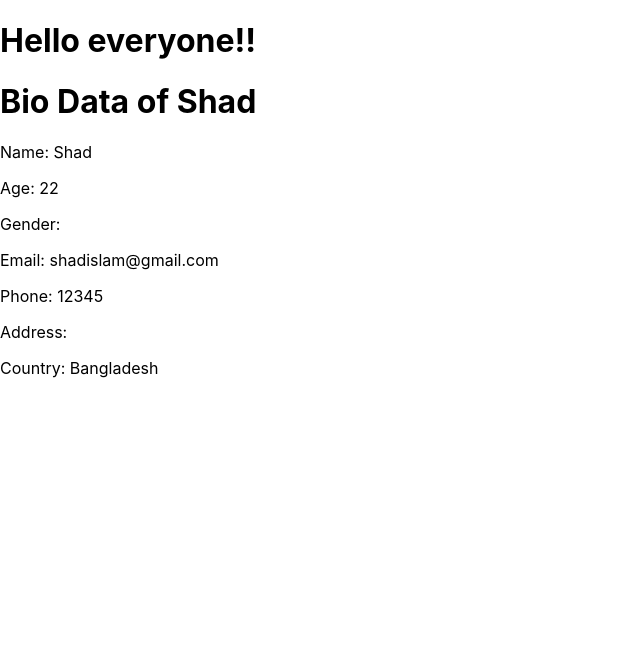
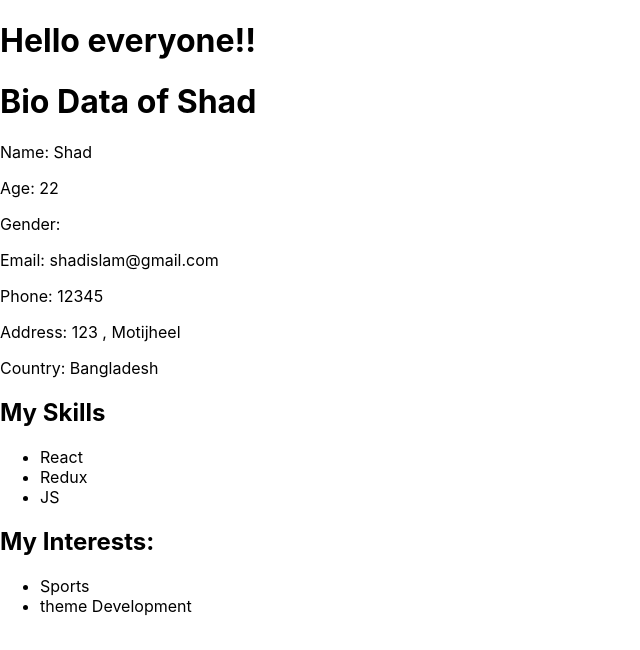
Before and after one commit to Shad-Islam/React-Practice, a React (Create React App) app: page / in a window 1280 px wide. Shown: the top 650 px of the page, without its empty margins (0-640 px from the left). Built offline with nearby package versions, Linux system fonts and the light colour scheme.

Commit message:
Add all the components

```diff
--- a/src/App.js
+++ b/src/App.js
@@ -6,15 +6,7 @@ function App() {
   return (
     <>
       <Test name="everyone" />
-      <BioData
-        name="Shad"
-        age={22}
-        grnder="male"
-        email="shadislam@gmail.com"
-        phone="12345"
-        Address="123 , Motijheel"
-        country="Bangladesh"
-      />
+      <BioData />
     </>
   );
 }
--- a/src/components/BioData.jsx
+++ b/src/components/BioData.jsx
@@ -1,48 +1,21 @@
-// const BioData = (props) => {
-//   console.log(props, "props");
-//   return (
-//     <div className="bio-data">
-//       {/* <PersonalInfo /> */}
-//       <div className="personal-info">
-//         <h1>Bio Data of {props.name}</h1>
-//         <p>Name: {props.name}</p>
-//         <p>Age: {props.age}</p>
-//         <p>Gender: {props.gender}</p>
-//         <p>Email: {props.email}</p>
-//         {props.phone && <p>Phone: {props.phone}</p>}
-//         <p>Address: {props.address}</p>
-//         <p>Country: {props.country}</p>
-//       </div>
-//       <div className="skills">
-//         <h2>My Skills</h2>
-//         <ul>
-//           {props.skills.map((skill) => (
-//             <li key={skill}>{skill}</li>
-//           ))}
-//         </ul>
-//       </div>
-//       <div className="interests">
-//         <h2>My Interests:</h2>
-//         <ul>
-//           {props.interests.map((interest) => (
-//             <li key={interest}>{interest}</li>
-//           ))}
-//         </ul>
-//       </div>
-//     </div>
-//   );
-// };
+import PersonalInfo from "./PersonalInfo";
+import SkillSection from "./SkillSection";
+import InterestSection from "./InterestSection";
+
 function BioData(props) {
   return (
     <>
-      <h1>Bio Data of Shad</h1>
-      <p>Name: {props.name}</p>
-      <p>Age: {props.age}</p>
-      <p>Gender: {props.gender}</p>
-      <p>Email: {props.email}</p>
-      <p>Phone: {props.phone}</p>
-      <p>Address: {props.address}</p>
-      <p>Country: {props.country}</p>
+      <PersonalInfo
+        name="Shad"
+        age={22}
+        grnder="male"
+        email="shadislam@gmail.com"
+        phone="12345"
+        address="123 , Motijheel"
+        country="Bangladesh"
+      />
+      <SkillSection skills={["React", "Redux", "JS"]} />
+      <InterestSection interests={["Sports", "theme Development"]} />
     </>
   );
 }
--- /dev/null
+++ b/src/components/InterestSection.jsx
@@ -0,0 +1,16 @@
+import React from "react";
+
+function InterestSection(props) {
+  return (
+    <>
+      <h2>My Interests:</h2>
+      <ul>
+        {props.interests.map((interest) => (
+          <li key={interest}>{interest}</li>
+        ))}
+      </ul>
+    </>
+  );
+}
+
+export default InterestSection;
--- /dev/null
+++ b/src/components/PersonalInfo.jsx
@@ -0,0 +1,16 @@
+function PersonalInfo(props) {
+  return (
+    <>
+      <h1>Bio Data of Shad</h1>
+      <p>Name: {props.name}</p>
+      <p>Age: {props.age}</p>
+      <p>Gender: {props.gender}</p>
+      <p>Email: {props.email}</p>
+      <p>Phone: {props.phone}</p>
+      <p>Address: {props.address}</p>
+      <p>Country: {props.country}</p>
+    </>
+  );
+}
+
+export default PersonalInfo;
--- /dev/null
+++ b/src/components/SkillSection.jsx
@@ -0,0 +1,14 @@
+function SkillSection(props) {
+  return (
+    <>
+      <h2>My Skills</h2>
+      <ul>
+        {props.skills.map((skill) => (
+          <li key={skill}>{skill}</li>
+        ))}
+      </ul>
+    </>
+  );
+}
+
+export default SkillSection;
```
